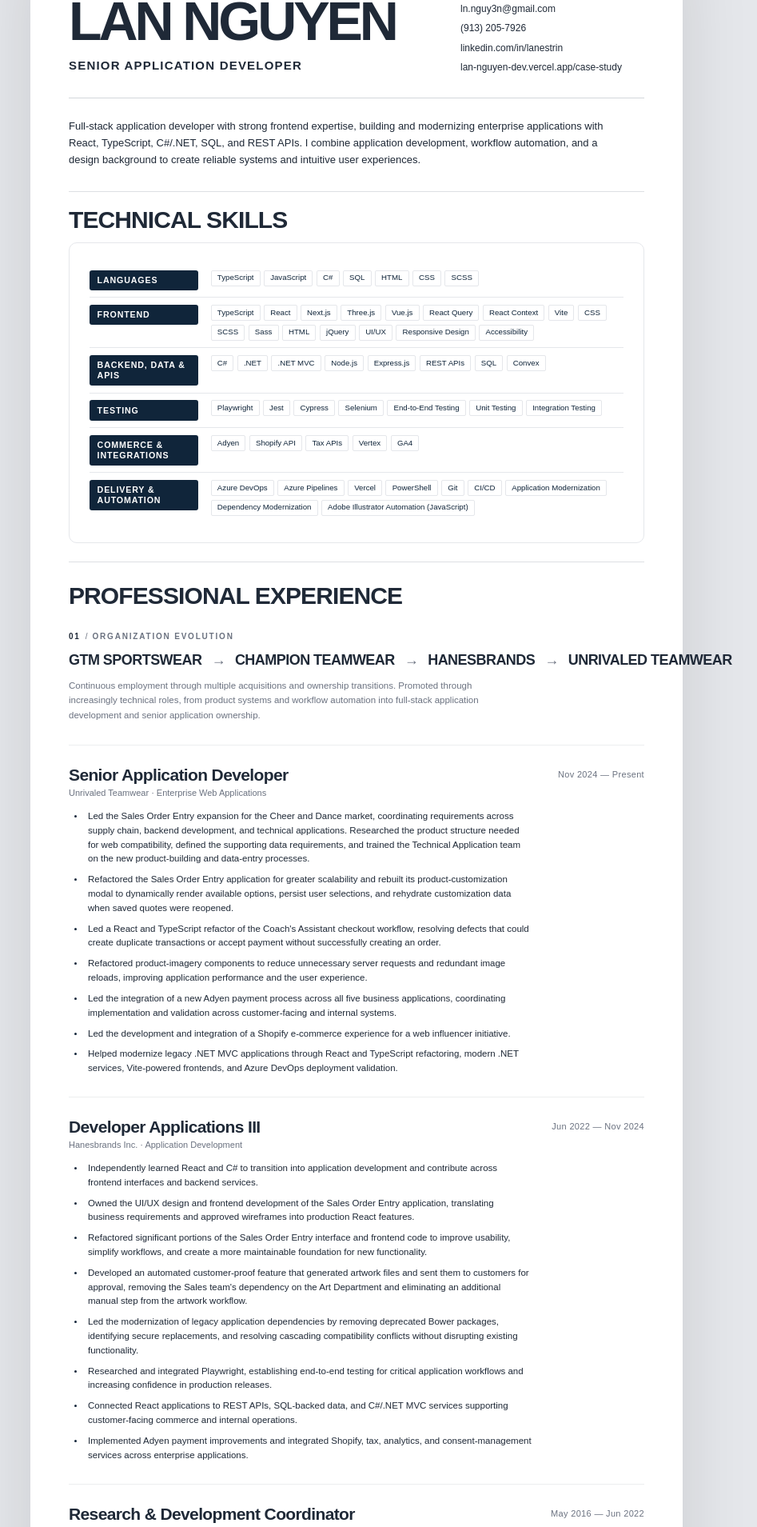
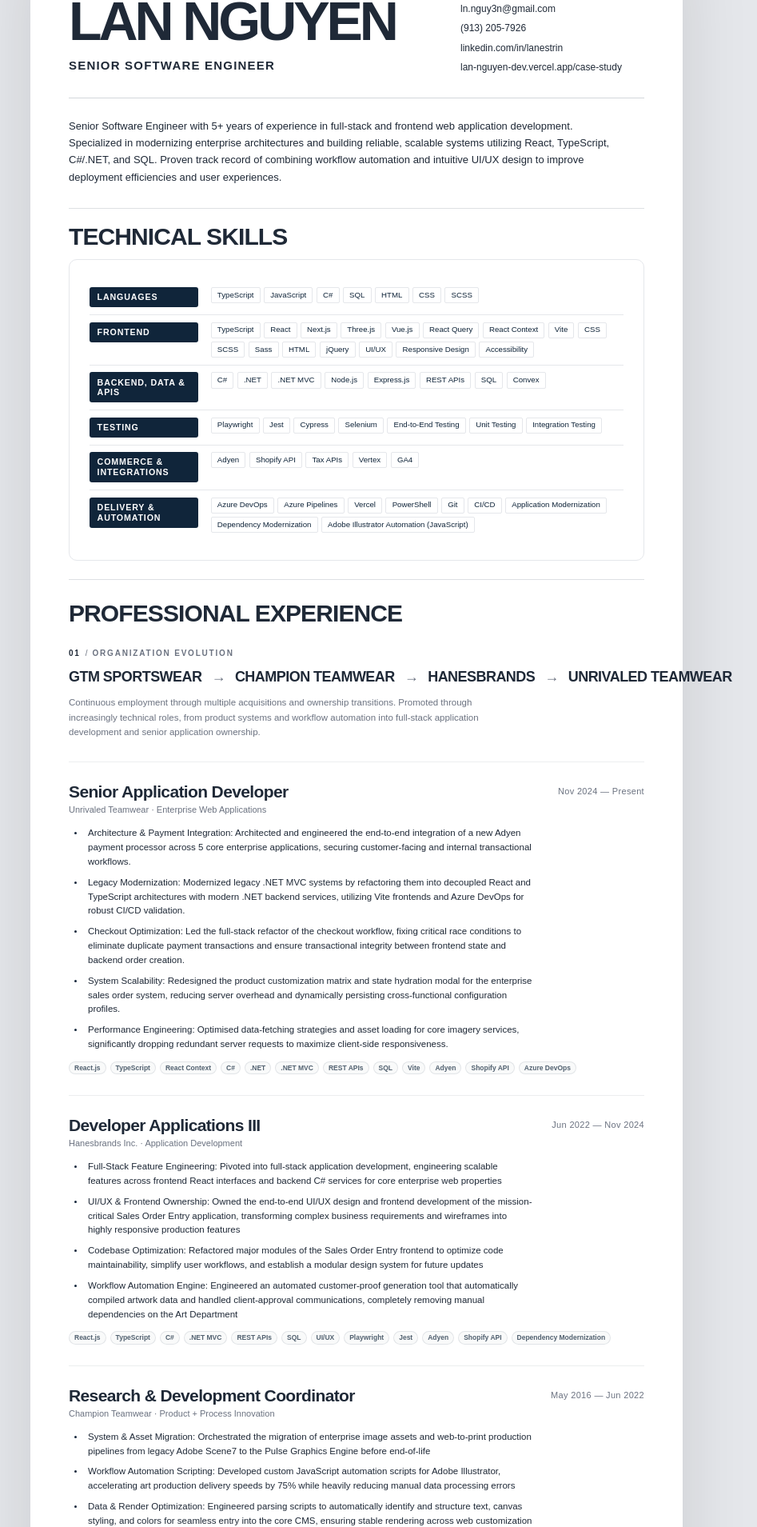
Before and after one commit to lanestrin/portfolio, a React (Vite) app: page /resume in a window 1280 px wide. Shown: the part 170-2079 px from the top of the page at 80% size, without its empty margins (194-1141 px from the left). Built offline with nearby package versions, Linux system fonts and the light colour scheme.

Commit message:
Refresh resume content and experience styling

```diff
--- a/index.html
+++ b/index.html
@@ -8,33 +8,33 @@
     <meta name="viewport" content="width=device-width, initial-scale=1.0" />
 
     <!-- SEO -->
-    <title>Lan Nguyen | Senior Application Developer</title>
+    <title>Lan Nguyen | Senior Software Engineer</title>
     <meta
       name="description"
-      content="Senior Application Developer specializing in React, TypeScript, .NET, and enterprise commerce applications."
+      content="Senior Software Engineer specializing in React, TypeScript, .NET, and enterprise commerce applications."
     />
     <meta
       name="keywords"
-      content="Lan Nguyen, Application Developer, React, TypeScript, .NET, Next.js, Software Developer, UI Developer"
+      content="Lan Nguyen, Senior Software Engineer, React, TypeScript, .NET, Next.js, Software Developer, UI Developer"
     />
     <meta name="author" content="Lan Nguyen" />
 
     <!-- Open Graph -->
     <meta property="og:type" content="website" />
-    <meta property="og:title" content="Lan Nguyen | Senior Application Developer" />
+    <meta property="og:title" content="Lan Nguyen | Senior Software Engineer" />
     <meta
       property="og:description"
-      content="Application developer building enterprise applications with React, TypeScript, .NET, and modern commerce platforms."
+      content="Senior Software Engineer building enterprise applications with React, TypeScript, .NET, and modern commerce platforms."
     />
     <meta property="og:image" content="/og-image.png" />
     <meta property="og:url" content="https://YOURDOMAIN.com" />
 
     <!-- Twitter -->
     <meta name="twitter:card" content="summary_large_image" />
-    <meta name="twitter:title" content="Lan Nguyen | Senior Application Developer" />
+    <meta name="twitter:title" content="Lan Nguyen | Senior Software Engineer" />
     <meta
       name="twitter:description"
-      content="Application developer building enterprise applications with React, TypeScript, .NET, and modern commerce platforms."
+      content="Senior Software Engineer building enterprise applications with React, TypeScript, .NET, and modern commerce platforms."
     />
     <meta name="twitter:image" content="/og-image.png" />
   </head>
--- a/src/components/Experience/Experience.module.scss
+++ b/src/components/Experience/Experience.module.scss
@@ -304,6 +304,11 @@
     background: rgba(16, 37, 58, 0.44);
 }
 
+.bullets strong {
+    font-weight: 700;
+    color: var(--color-primary);
+}
+
 .stackList {
     display: flex;
     flex-wrap: wrap;
--- a/src/components/Hero/Hero.tsx
+++ b/src/components/Hero/Hero.tsx
@@ -41,6 +41,8 @@
 	{ label: "Next.js", icon: SiNextdotjs },
 	{ label: "TypeScript", icon: SiTypescript },
 	{ label: "SCSS", icon: SiSass },
+	{ label: "C#/.NET" },
+	{ label: "SQL" },
 ];
 
 const Hero = () => {
@@ -146,7 +148,7 @@
 							<ul className={styles.stackList}>
 								{techItems.map(({ label, icon: Icon }) => (
 									<li key={label} className={styles.stackItem}>
-										<Icon aria-hidden="true" />
+										{Icon && <Icon aria-hidden="true" />}
 										<span>{label}</span>
 									</li>
 								))}
--- a/src/data/experience.ts
+++ b/src/data/experience.ts
@@ -28,13 +28,11 @@
 				summary:
 					"Develop, maintain, and support five business applications, including three customer-facing websites and two internal tools. Lead full-stack modernization, architecture, integrations, testing, deployment, and production support using React, TypeScript, C#/.NET, SQL, REST APIs, and Azure DevOps.",
 				bullets: [
-					"Led the Sales Order Entry expansion for the Cheer and Dance market, coordinating requirements across supply chain, backend development, and technical applications. Researched the product structure needed for web compatibility, defined the supporting data requirements, and trained the Technical Application team on the new product-building and data-entry processes.",
-					"Refactored the Sales Order Entry application for greater scalability and rebuilt its product-customization modal to dynamically render available options, persist user selections, and rehydrate customization data when saved quotes were reopened.",
-					"Led a React and TypeScript refactor of the Coach's Assistant checkout workflow, resolving defects that could create duplicate transactions or accept payment without successfully creating an order.",
-					"Refactored product-imagery components to reduce unnecessary server requests and redundant image reloads, improving application performance and the user experience.",
-					"Led the integration of a new Adyen payment process across all five business applications, coordinating implementation and validation across customer-facing and internal systems.",
-					"Led the development and integration of a Shopify e-commerce experience for a web influencer initiative.",
-					"Helped modernize legacy .NET MVC applications through React and TypeScript refactoring, modern .NET services, Vite-powered frontends, and Azure DevOps deployment validation.",
+					"Architecture & Payment Integration: Architected and engineered the end-to-end integration of a new Adyen payment processor across 5 core enterprise applications, securing customer-facing and internal transactional workflows.",
+					"Legacy Modernization: Modernized legacy .NET MVC systems by refactoring them into decoupled React and TypeScript architectures with modern .NET backend services, utilizing Vite frontends and Azure DevOps for robust CI/CD validation.",
+					"Checkout Optimization: Led the full-stack refactor of the checkout workflow, fixing critical race conditions to eliminate duplicate payment transactions and ensure transactional integrity between frontend state and backend order creation.",
+					"System Scalability: Redesigned the product customization matrix and state hydration modal for the enterprise sales order system, reducing server overhead and dynamically persisting cross-functional configuration profiles.",
+					"Performance Engineering: Optimised data-fetching strategies and asset loading for core imagery services, significantly dropping redundant server requests to maximize client-side responsiveness.",
 				],
 				stack: [
 					"React.js",
@@ -59,14 +57,10 @@
 				summary:
 					"Developed and modernized applications supporting sales, payments, commerce, and internal business operations. Worked across React and TypeScript interfaces, C#/.NET MVC services, SQL, REST APIs, and third-party integrations while collaborating with sales teams, stakeholders, and product owners.",
 				bullets: [
-					"Independently learned React and C# to transition into application development and contribute across frontend interfaces and backend services.",
-					"Owned the UI/UX design and frontend development of the Sales Order Entry application, translating business requirements and approved wireframes into production React features.",
-					"Refactored significant portions of the Sales Order Entry interface and frontend code to improve usability, simplify workflows, and create a more maintainable foundation for new functionality.",
-					"Developed an automated customer-proof feature that generated artwork files and sent them to customers for approval, removing the Sales team's dependency on the Art Department and eliminating an additional manual step from the artwork workflow.",
-					"Led the modernization of legacy application dependencies by removing deprecated Bower packages, identifying secure replacements, and resolving cascading compatibility conflicts without disrupting existing functionality.",
-					"Researched and integrated Playwright, establishing end-to-end testing for critical application workflows and increasing confidence in production releases.",
-					"Connected React applications to REST APIs, SQL-backed data, and C#/.NET MVC services supporting customer-facing commerce and internal operations.",
-					"Implemented Adyen payment improvements and integrated Shopify, tax, analytics, and consent-management services across enterprise applications.",
+					"Full-Stack Feature Engineering: Pivoted into full-stack application development, engineering scalable features across frontend React interfaces and backend C# services for core enterprise web properties",
+					"UI/UX & Frontend Ownership: Owned the end-to-end UI/UX design and frontend development of the mission-critical Sales Order Entry application, transforming complex business requirements and wireframes into highly responsive production features",
+					"Codebase Optimization: Refactored major modules of the Sales Order Entry frontend to optimize code maintainability, simplify user workflows, and establish a modular design system for future updates",
+					"Workflow Automation Engine: Engineered an automated customer-proof generation tool that automatically compiled artwork data and handled client-approval communications, completely removing manual dependencies on the Art Department",
 				],
 				stack: [
 					"React.js",
@@ -91,13 +85,11 @@
 				summary:
 					"Supported production systems through JavaScript automation, PowerShell scripting, software maintenance, and platform migration. Developed tools that reduced manual work and improved artwork preparation, template creation, and web-to-print production while partnering with engineering, IT, and business teams to keep systems stable and current.",
 				bullets: [
-					"Planned and executed the migration of company image assets and web-to-print workflows from Adobe Scene7 to the Pulse Graphics Engine before Scene7's web-to-print functionality reached end of life.",
-					"Developed JavaScript automation scripts for Adobe Illustrator that streamlined art-production tasks, reduced processing time by approximately 75%, accelerated the delivery of production-ready artwork, and improved file consistency.",
-					"Created a JavaScript automation script for Adobe Illustrator that identified and organized text, colors, mascots, and mascot colors for consistent entry into the content management system and reliable rendering in the web customization experience.",
-					"Built a JavaScript automation script for Adobe Illustrator that converted existing .ai artwork and recreated the files in the .pv format required by the Pulse Graphics Engine for web-based product rendering.",
-					"Automated product-scaling workflows and the creation of thousands of templates, helping Technical Application Designers prepare customizable products more efficiently.",
-					"Independently learned TypeScript and SQL to support the development team's data-management needs and contribute to internal tools and processes.",
-					"Developed a PowerShell script for transferring large files and digital assets between servers, reducing the manual effort required for system and asset migrations.",
+					"System & Asset Migration: Orchestrated the migration of enterprise image assets and web-to-print production pipelines from legacy Adobe Scene7 to the Pulse Graphics Engine before end-of-life",
+					"Workflow Automation Scripting: Developed custom JavaScript automation scripts for Adobe Illustrator, accelerating art production delivery speeds by 75% while heavily reducing manual data processing errors",
+					"Data & Render Optimization: Engineered parsing scripts to automatically identify and structure text, canvas styling, and colors for seamless entry into the core CMS, ensuring stable rendering across web customization experiences",
+					"Technical Upskilling: Independently mastered TypeScript and SQL to support core software database needs, building utility scripts to improve data pipelines and internal infrastructure tools",
+					"Server Scripting: Created robust PowerShell automation scripts to securely transfer large-scale asset profiles and file arrays during system migrations, eliminating manual overhead",
 				],
 				stack: [
 					"Workflow Automation",
@@ -105,7 +97,6 @@
 					"Adobe Illustrator",
 					"Adobe Scene7",
 					"Pulse Graphics Engine",
-					"Content Management Systems",
 					"TypeScript",
 					"SQL",
 					"PowerShell",
@@ -119,11 +110,9 @@
 				summary:
 					"Led technical design operations and a team responsible for web-based visual assets, product imagery, 3D preparation, web-to-print templates, and automated garment-scaling workflows. Partnered with design, marketing, product, and development teams to launch digital customization programs, support third-party integrations, and improve production delivery.",
 				bullets: [
-					"Researched and developed the product-preparation workflow for publishing customizable sublimated products on the web, establishing a consistent process for preparing digital assets and templates.",
-					"Created step-by-step training guides and trained team members to prepare products for web-based customization.",
-					"Collaborated with developers on the backend content management system and helped define URL parameter structures compatible with Adobe Scene7.",
-					"Designed the product-scaling workflow used in production, streamlining the web-to-print handoff and improving turnaround times.",
-					"Partnered with marketing and web development teams to launch digital customization programs and improve supporting workflows and documentation.",
+					"Web-to-Print Engineering: Formulated the product-preparation guidelines and configuration standards for publishing complex customizable apparel assets to web interfaces",
+					"CMS Pipeline Collaboration: Partnered closely with backend engineering teams to design scalable URL parameter structures for dynamic asset configuration using Adobe Scene7",
+					"Cross-Functional System Launches: Collaborated directly with web development and marketing teams to launch online product personalization initiatives, generating automated templates to optimize the web-to-print handoff",
 				],
 				stack: [
 					"Web-to-Print",
@@ -132,7 +121,6 @@
 					"Content Management Systems",
 					"Photoshop",
 					"Illustrator",
-					"InDesign",
 					"JavaScript",
 					"Team Leadership",
 				],
--- a/src/data/profile.ts
+++ b/src/data/profile.ts
@@ -16,10 +16,10 @@
 
 export const profile: Profile = {
 	name: "Lan Nguyen",
-	title: "Senior Application Developer",
-	subTitle: "Frontend Development | Full-Stack Experience",
+	title: "Senior Software Engineer",
+	subTitle: "Full-Stack Experience | Frontend Focus",
 	summary:
-		"Full-stack application developer with strong frontend expertise, building and modernizing enterprise applications with React, TypeScript, C#/.NET, SQL, and REST APIs. I combine application development, workflow automation, and a design background to create reliable systems and intuitive user experiences.",
+		"Senior Software Engineer with 5+ years of experience in full-stack and frontend web application development. Specialized in modernizing enterprise architectures and building reliable, scalable systems utilizing React, TypeScript, C#/.NET, and SQL. Proven track record of combining workflow automation and intuitive UI/UX design to improve deployment efficiencies and user experiences.",
 	contact: {
 		email: "ln.nguy3n@gmail.com",
 		phone: "(913) 205-7926",
--- a/src/features/ResumePrint/ResumePrint.module.scss
+++ b/src/features/ResumePrint/ResumePrint.module.scss
@@ -216,13 +216,13 @@
     border-top: 1px solid var(--color-primary-08);
     break-inside: avoid;
     page-break-inside: avoid;
+}
 
-    ul {
-        margin: 0;
-        padding-left: 1.25rem;
-        list-style-type: disc;
-        list-style-position: outside;
-    }
+.bullets {
+    margin: 0;
+    padding-left: 1.25rem;
+    list-style-type: disc;
+    list-style-position: outside;
 
     li {
         width: 80%;
@@ -275,30 +275,33 @@
     }
 }
 
-.roleSummary {
-    width: 88%;
-    margin: 0 0 12px;
-    font-size: 11.5px;
-    line-height: 1.55;
-    color: var(--color-muted);
-}
-
-.tags {
+.stackList {
     display: flex;
     flex-wrap: wrap;
-    gap: 6px;
-    margin-top: 12px;
+    gap: 5px;
 
-    span {
-        padding: 3px 8px;
-        border: 1px solid rgba(23, 34, 40, 0.15);
-        border-radius: 999px;
+    margin: 12px 0 0;
+    padding: 0;
+    list-style: none;
+
+    li {
+        display: inline-flex;
+        align-items: center;
+
+        width: auto;
+        margin: 0;
+        padding: 3px 6px;
+
+        border: 1px solid rgba(16, 37, 58, 0.1);
+        border-radius: var(--radius-pill);
+
         font-size: 8.5px;
         font-weight: 700;
         line-height: 1;
-        letter-spacing: 0.08em;
-        text-transform: uppercase;
-        color: var(--color-primary);
+        white-space: nowrap;
+
+        color: rgba(16, 37, 58, 0.72);
+        background: rgba(16, 37, 58, 0.022);
     }
 }
 
@@ -377,8 +380,6 @@
 
         color: var(--color-primary);
         background: transparent;
-        border-radius: 2px;
-
     }
 }
 
@@ -485,54 +486,20 @@
         page-break-after: avoid;
     }
 
-    .roleSummary {
-        break-inside: avoid-page;
-        page-break-inside: avoid;
-
-        break-before: avoid-page;
-        page-break-before: avoid;
-
-        orphans: 3;
-        widows: 3;
-    }
-
-    /*
-     * Prevent a page break between the role summary and the beginning of its
-     * accomplishment list.
-     */
-    .roleSummary+ul {
-        break-before: avoid-page;
-        page-break-before: avoid;
-
-        break-inside: auto;
-        page-break-inside: auto;
-
-        orphans: 2;
-        widows: 2;
-    }
-
-    /*
-     * Keep the first accomplishment with the role summary when possible.
-     */
-    .roleSummary+ul>li:first-child {
-        break-before: avoid-page;
-        page-break-before: avoid;
-    }
-
     /*
      * Individual bullets should not split across pages.
      */
-    .job li {
+    .bullets li {
         break-inside: avoid-page;
         page-break-inside: avoid;
     }
 
-    .job li:last-child {
+    .bullets li:last-child {
         break-after: avoid-page;
         page-break-after: avoid;
     }
 
-    .tags {
+    .stackList {
         break-inside: avoid-page;
         page-break-inside: avoid;
 
--- a/src/features/ResumePrint/ResumePrint.tsx
+++ b/src/features/ResumePrint/ResumePrint.tsx
@@ -18,6 +18,7 @@
 					Download Resume
 				</button>
 			</div>
+
 			<section className={styles.page}>
 				<header className={styles.header}>
 					<div>
@@ -47,8 +48,6 @@
 					<p>{profile.summary}</p>
 				</section>
 
-				{/* TECHNICAL SKILLS */}
-
 				<section className={`${styles.section} ${styles.skillsSection}`}>
 					<div className={styles.sectionTitle}>
 						<h2>Technical Skills</h2>
@@ -68,8 +67,6 @@
 						))}
 					</div>
 				</section>
-
-				{/* EXPERIENCE */}
 
 				<section className={styles.section}>
 					<div className={styles.sectionTitle}>
@@ -92,7 +89,9 @@
 													{String(careerIndex + 1).padStart(2, "0")}
 												</span>
 
-												<span className={styles.organizationSlash}>/</span>
+												<span className={styles.organizationSlash} aria-hidden="true">
+													/
+												</span>
 
 												<span className={styles.organizationLabel}>
 													{getOrganizationLabel(career.organization)}
@@ -112,8 +111,7 @@
 																className={styles.transitionIcon}
 																aria-hidden="true"
 															>
-																{" "}
-																→{" "}
+																→
 															</span>
 														)}
 													</li>
@@ -144,9 +142,18 @@
 													<span>{firstRole.period}</span>
 												</div>
 
-												<ul>
+												<ul className={styles.bullets}>
 													{firstRole.bullets.map((bullet) => (
 														<li key={bullet}>{bullet}</li>
+													))}
+												</ul>
+
+												<ul
+													className={styles.stackList}
+													aria-label={`${firstRole.role} skills`}
+												>
+													{firstRole.stack.map((item) => (
+														<li key={item}>{item}</li>
 													))}
 												</ul>
 											</article>
@@ -167,9 +174,18 @@
 												<span>{role.period}</span>
 											</div>
 
-											<ul>
+											<ul className={styles.bullets}>
 												{role.bullets.map((bullet) => (
 													<li key={bullet}>{bullet}</li>
+												))}
+											</ul>
+
+											<ul
+												className={styles.stackList}
+												aria-label={`${role.role} skills`}
+											>
+												{role.stack.map((item) => (
+													<li key={item}>{item}</li>
 												))}
 											</ul>
 										</article>
@@ -179,8 +195,6 @@
 						})}
 					</div>
 				</section>
-
-				{/* EDUCATION */}
 
 				<section className={styles.twoColumn}>
 					<section className={styles.section}>
```
Also changed, not shown: src/components/Experience/Experience.tsx (+23 -19 lines).
